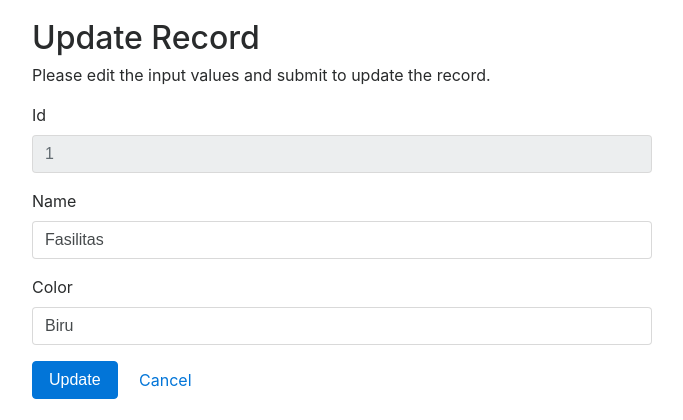
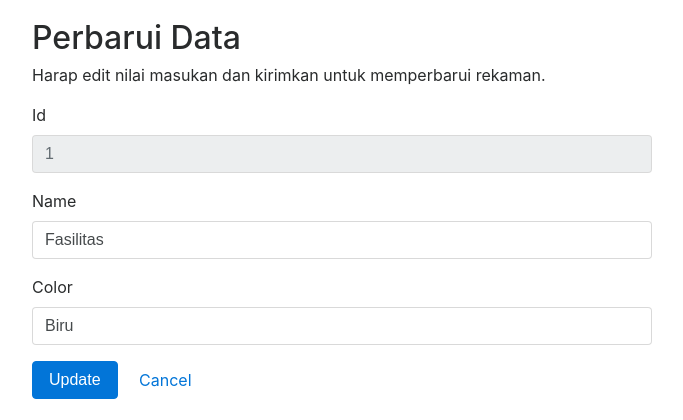
Before and after one commit to aliftan/phpCroot, a PHP site: page /update.php?id=1 in a window 1280 px wide. Shown: the top 420 px of the page, without its empty margins (298-981 px from the left). Run offline with PHP 8.4, Linux system fonts and the light colour scheme; data comes from the database, SQL or seed files in the repository.

Commit message:
Change comment language to indonesia

```diff
--- a/config.php
+++ b/config.php
@@ -1,16 +1,16 @@
 <?php
-/* Database credentials. Assuming you are running MySQL
-server with default setting (user 'root' with no password) */
+/* Database kredensial Dengan asumsi Anda menjalankan MySQL
+server dengan setting default (user 'root' tanpa password) */
 define('DB_SERVER', 'localhost');
 define('DB_USERNAME', 'root');
 define('DB_PASSWORD', '');
-define('DB_NAME', 'test'); //your database name
+define('DB_NAME', 'test'); // nama database anda
 
-/* Attempt to connect to MySQL database */
+/* Mencoba terhubung ke database MySQL */
 	$mysqli = new mysqli(DB_SERVER, DB_USERNAME, DB_PASSWORD, DB_NAME);
 
-	// Check connection
+	// Periksa koneksi
 	if($mysqli === false){
-	    die("ERROR: Could not connect. " . $mysqli->connect_error);
+	    die("KESALAHAN: Tidak dapat terhubung. " . $mysqli->connect_error);
 	}
 ?>
--- a/error.php
+++ b/error.php
@@ -22,10 +22,10 @@
             <div class="row">
                 <div class="col-md-12">
                     <div class="page-header">
-                        <h1>Invalid Request</h1>
+                        <h1>Permintaan tidak valid</h1>
                     </div>
                     <div class="alert alert-danger fade in">
-                        <p>Sorry, you've made an invalid request. Please <a href="index.php" class="alert-link">go back</a> and try again.</p>
+                        <p>Maaf, Anda telah membuat permintaan yang tidak valid. Silahkan <a href="index.php" class="alert-link">kembali</a> dan coba lagi.</p>
                     </div>
                 </div>
             </div>
--- a/update.php
+++ b/update.php
@@ -1,109 +1,109 @@
 <?php
-// Include config file
+// Sertakan file konfigurasi
 require_once 'config.php';
 
-// Define variables and initialize with empty values
+// Tentukan variabel dan inisialisasi dengan nilai kosong
 $name = $color = "";
 $name_err = $color_err = "";
 
-// Processing form data when form is submitted
+// Memproses data formulir saat form diajukan
 if(isset($_POST["name"]) && !empty($_POST["name"])){
-    // Get hidden input value
+    // Dapatkan nilai input tersembunyi
     $id = $_GET["id"];
 
-    // Validate name
+    // Validasi nama
     $input_name = trim($_POST["name"]);
     if(empty($input_name)){
-        $name_err = "Please enter a name.";
+        $name_err = "Harap masukkan sebuah nama.";
     } else{
         $name = $input_name;
     }
 
-    // Validate color color
+    // Validasi warna warna
     $input_color = trim($_POST["color"]);
     if(empty($input_color)){
-        $color_err = 'Please enter an color.';
+        $color_err = 'Silahkan masukkan warna.';
     } else{
         $color = $input_color;
     }
 
 
-    // Check input errors before inserting in database
+    // Periksa kesalahan masukan sebelum memasukkan ke dalam database
     if(empty($name_err) && empty($color_err)){
-        // Prepare an update statement
+        // Siapkan sebuah pernyataan update
         $sql = "UPDATE label SET name=?, color=? WHERE id=?";
 
         if($stmt = $mysqli->prepare($sql)){
-            // Bind variables to the prepared statement as parameters
+            // Bind variabel ke pernyataan yang disiapkan sebagai parameter
             $stmt->bind_param("ssi", $param_name, $param_color, $param_id);
 
-            // Set parameters
+            // Tetapkan parameter
             $param_name = $name;
             $param_color = $color;
             $param_id = $id;
 
-            // Attempt to execute the prepared statement
+            // Mencoba untuk melaksanakan pernyataan yang telah disiapkan
             if($stmt->execute()){
-                // Records updated successfully. Redirect to landing page
+                // Catatan berhasil diperbarui. Arahkan ulang ke halaman arahan
                 header("location: index.php");
                 exit();
             } else{
-                echo "Something went wrong. Please try again later.";
+                echo "Ada yang salah. Silakan coba lagi nanti.";
             }
         }
 
-        // Close statement
+        // Tutup pernyataan
         $stmt->close();
     }
 
-    // Close connection
+    // Tutup koneksi
     $mysqli->close();
 
 
 } else{
-    // Check existence of id parameter before processing further
+    // Cek adanya parameter id sebelum melanjutkan lebih jauh
     if(isset($_GET["id"]) && !empty(trim($_GET["id"]))){
-        // Get URL parameter
+        // Dapatkan parameter URL
         $id =  trim($_GET["id"]);
 
-        // Prepare a select statement
+        // Siapkan pernyataan pilih
         $sql = "SELECT * FROM label WHERE id = ?";
         if($stmt = $mysqli->prepare($sql)){
-            // Bind variables to the prepared statement as parameters
+            // Bind variabel ke pernyataan yang disiapkan sebagai parameter
             $stmt->bind_param("i", $param_id);
 
-            // Set parameters
+            // Tetapkan parameter
             $param_id = $id;
 
-            // Attempt to execute the prepared statement
+            // Mencoba untuk melaksanakan pernyataan yang telah disiapkan
             if($stmt->execute()){
                 $result = $stmt->get_result();
 
                 if($result->num_rows == 1){
-                    /* Fetch result row as an associative array. Since the result set contains only one row, we don't need to use while loop */
+                    // Ambil baris hasil sebagai array asosiatif.
                     $row = $result->fetch_array(MYSQLI_ASSOC);
 
-                    // Retrieve individual field value
+                    // Ambil nilai bidang individu
                     $name = $row["name"];
                     $color = $row["color"];
                 } else{
-                    // URL doesn't contain valid id. Redirect to error page
+                    // URL tidak berisi id yang valid Redirect ke halaman error
                     header("location: error.php");
                     exit();
                 }
 
             } else{
-                echo "Oops! Something went wrong. Please try again later.";
+                echo "Ups! Ada yang salah. Silakan coba lagi nanti.";
             }
         }
 
-        // Close statement
+        // Tutup pernyataan
         $stmt->close();
 
-        // Close connection
+        // Tutup koneksi
         $mysqli->close();
     }  else{
-        // URL doesn't contain id parameter. Redirect to error page
+        // URL tidak berisi parameter id Redirect ke halaman error
         header("location: error.php");
         exit();
     }
@@ -115,7 +115,7 @@ if(isset($_POST["name"]) && !empty($_POST["name"])){
    <head>
       <meta charset="UTF-8">
       <title>Update Label</title>
-      <!-- add favicon -->
+      <!-- tambahkan favicon -->
       <link rel="icon" type="image/x-icon" href="/favicon/favicon.ico">
       <link rel="stylesheet" href="https://maxcdn.bootstrapcdn.com/bootstrap/4.0.0-alpha.6/css/bootstrap.min.css" integrity="sha384-rwoIResjU2yc3z8GV/NPeZWAv56rSmLldC3R/AZzGRnGxQQKnKkoFVhFQhNUwEyJ" crossorigin="anonymous">
       <script src="https://ajax.googleapis.com/ajax/libs/jquery/1.12.4/jquery.min.js"></script>
@@ -134,9 +134,9 @@ if(isset($_POST["name"]) && !empty($_POST["name"])){
             <div class="row">
                <div class="col-md-12">
                   <div class="page-header">
-                     <h2>Update Record</h2>
+                     <h2>Perbarui Data</h2>
                   </div>
-                  <p>Please edit the input values and submit to update the record.</p>
+                  <p>Harap edit nilai masukan dan kirimkan untuk memperbarui rekaman.</p>
                   <form action="<?php echo htmlspecialchars(basename($_SERVER['REQUEST_URI'])); ?>" method="post">
                      <div class="form-group">
                         <label>Id</label>
```
Also changed, not shown: create.php (+19 -19 lines), delete.php (+16 -16 lines), index.php (+7 -7 lines), read.php (+17 -15 lines), README.md.
